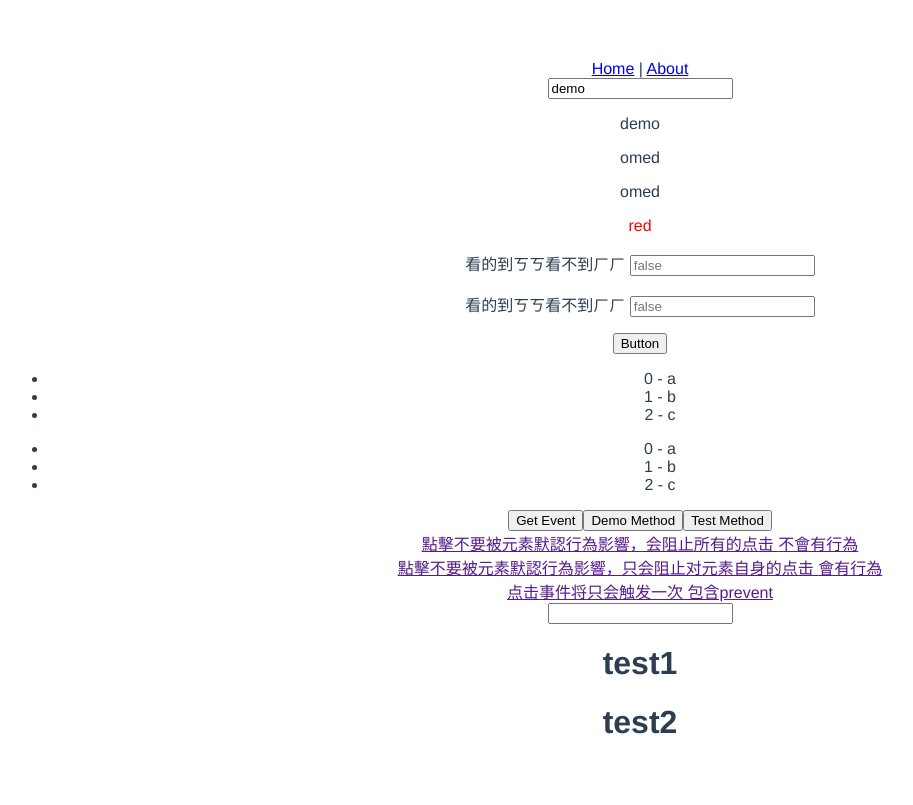
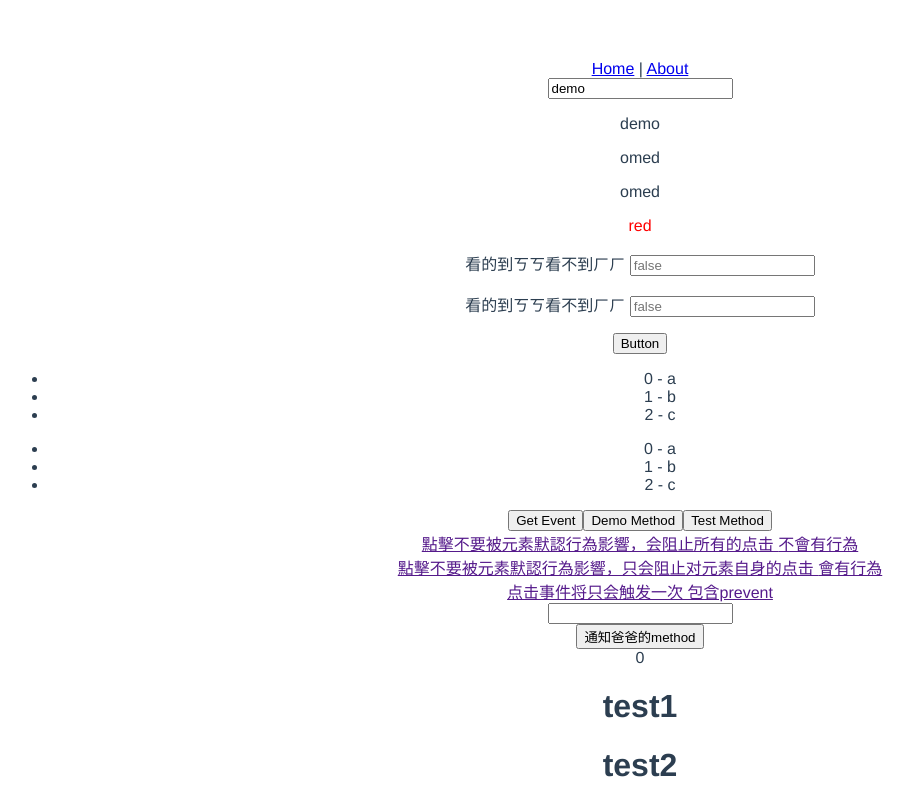
Before and after one commit to wan-zhen/vue-testCICD, a Vue app: page /#/about in a window 1280 px wide. Shown: the whole page, without its empty margins (0-913 px from the left). Built offline with nearby package versions, Linux system fonts and the light colour scheme.

Commit message:
從子元件呼叫父元件的method 並傳入參數

```diff
--- a/src/components/Demo.vue
+++ b/src/components/Demo.vue
@@ -55,6 +55,8 @@
     <a @click.once.self.prevent="methodTest('Test',$event)" href="">点击事件将只会触发一次 包含prevent</a>
     <br>
     <input @keyup.enter="methodTest('Test',$event)">
+    <br>
+    <button @click="$emit('update-msg','test')">通知爸爸的method</button>
   </div>
 </template>
 
--- a/src/views/About.vue
+++ b/src/views/About.vue
@@ -1,6 +1,7 @@
 <template>
   <div>
-    <demo></demo>
+    <demo @update-msg="update"></demo>
+    {{num}}
     <HelloWorld msg="test1"/>
     <hello-world msg="test2"></hello-world>
   </div>
@@ -16,6 +17,20 @@ export default {
   components: {
     Demo,
     HelloWorld
+  },
+  data: function() {
+    return {
+      num: 0
+    };
+  },
+  methods: {
+    update: function(inputdata) {
+      console.log(inputdata);
+      this.num += 1;
+    }
+  },
+  created: function() {
+    console.warn('about', this);
   }
 };
 </script>
```
